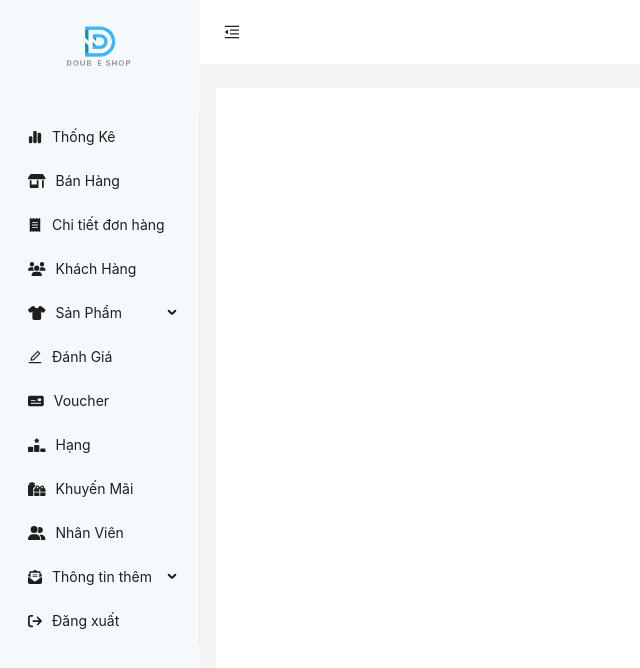
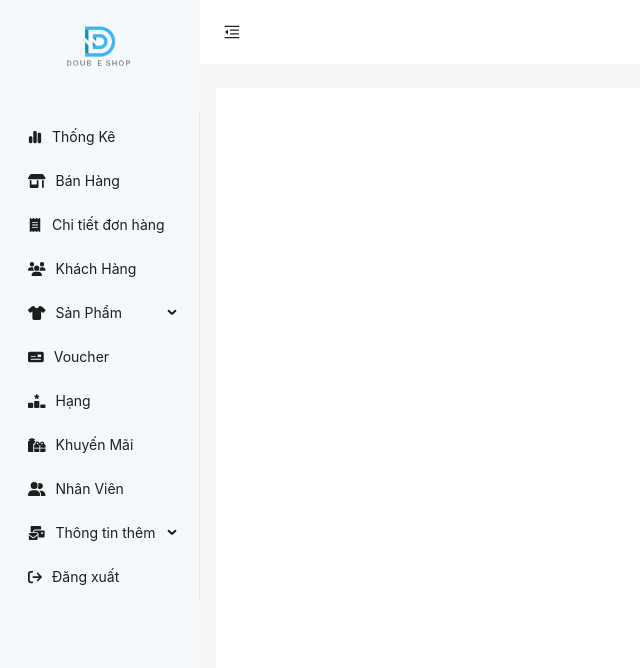
Before and after one commit to sonpt1912/FE_ADM_DOUBLE_SHOP, a React (Create React App) app: page / in a window 1280 px wide. Shown: the top 668 px of the page, without its empty margins (0-640 px from the left). Built offline with nearby package versions, Linux system fonts and the light colour scheme.

Commit message:
sua lai cđ

```diff
--- a/src/components/Navbar.js
+++ b/src/components/Navbar.js
@@ -9,12 +9,12 @@ import {
   faGifts,
   faMoneyCheck,
   faUserGroup,
-  faEnvelopeOpenText,
   faReceipt,
   faRankingStar,
   faShop,
+  faEnvelopesBulk,
   faEnvelope,
-  faComments,
+  faNewspaper,
   faArrowRightFromBracket,
 } from "@fortawesome/free-solid-svg-icons";
 
@@ -86,9 +86,6 @@ const Navbar = ({ collapsed }) => {
           <Menu.Item key="/sanPham/coAo">Cổ áo</Menu.Item>
           <Menu.Item key="/sanPham/chatLieu">Chất liệu</Menu.Item>
         </SubMenu>
-        <Menu.Item className="menu-item" key="/danhGia" icon={<EditOutlined />}>
-          Đánh Giá
-        </Menu.Item>
         <Menu.Item
           className="menu-item"
           key="/voucher"
@@ -118,15 +115,15 @@ const Navbar = ({ collapsed }) => {
           Nhân Viên
         </Menu.Item>
         <SubMenu
-          icon={<FontAwesomeIcon icon={faEnvelopeOpenText} />}
+          icon={<FontAwesomeIcon icon={faEnvelopesBulk} />}
           title="Thông tin thêm"
         >
           <Menu.Item
             key="/pham"
             className="menu-item"
-            icon={<FontAwesomeIcon icon={faComments} />}
+            icon={<FontAwesomeIcon icon={faNewspaper} />}
           >
-            Chat trực tuyến
+            Tạo bài viết
           </Menu.Item>
           <Menu.Item
             className="menu-item"
--- a/src/components/page/SanPham/KichCo/KichCo.js
+++ b/src/components/page/SanPham/KichCo/KichCo.js
@@ -137,7 +137,7 @@ const KichCo = () => {
               icon={<SearchOutlined />}
               onClick={onClickSearch}
             >
-              Search
+              `` Search
             </Button>
           </Form.Item>
         </Form>
```
